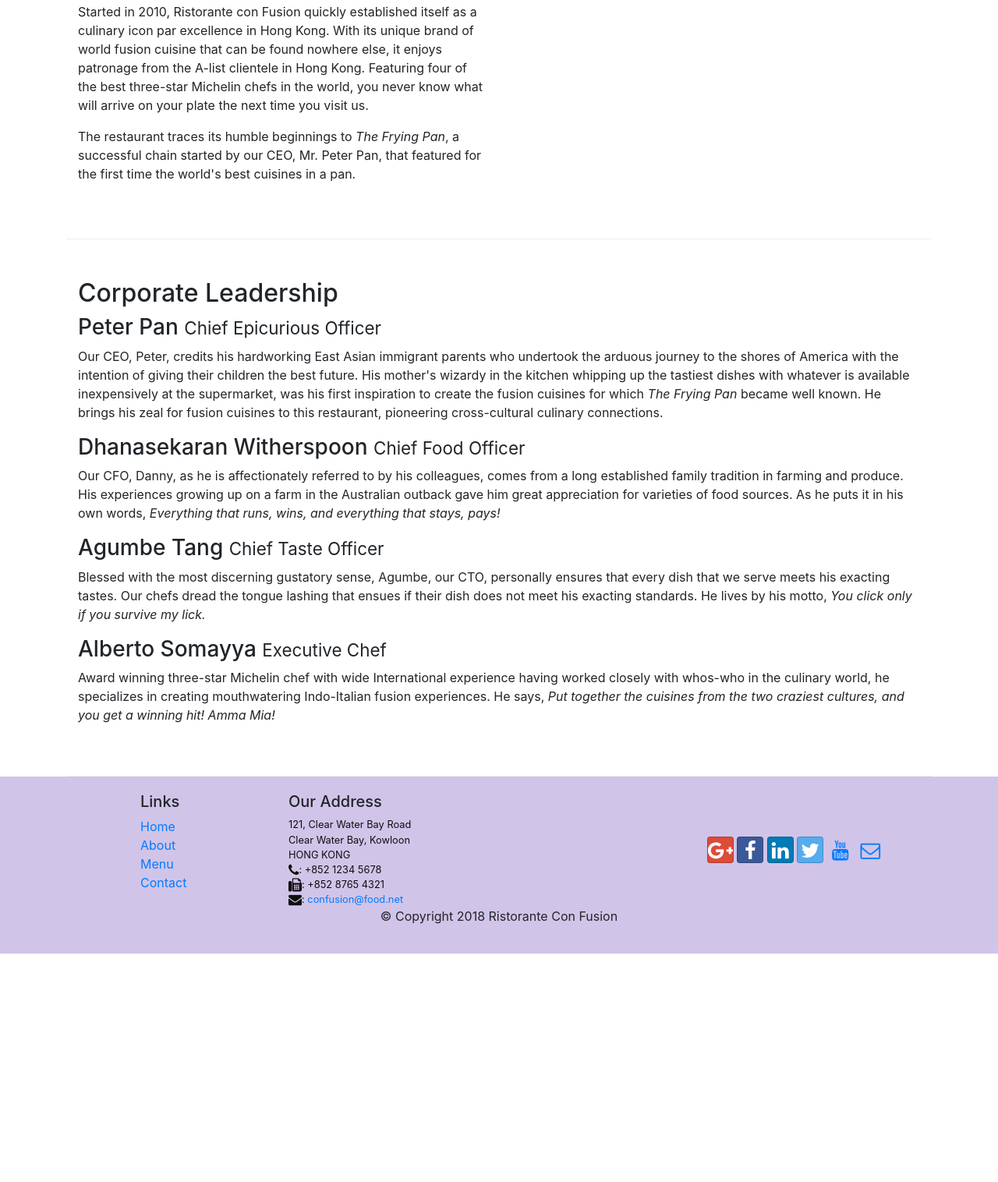
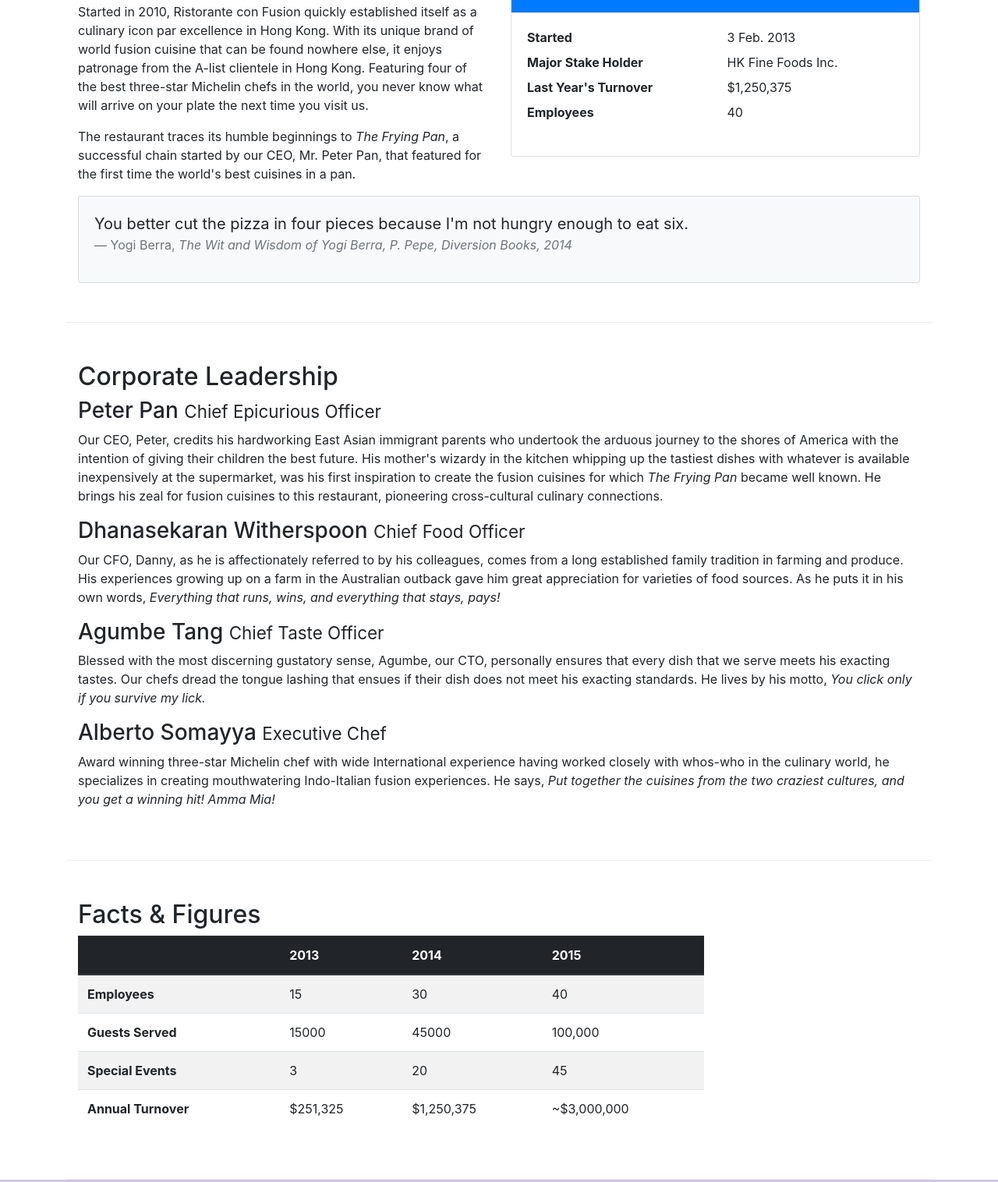
Before and after one commit to christinechengubc/coursera_front_end, a website: page Bootstrap4/conFusion/aboutus.html in a window 1280 px wide. Shown: the part 558-2074 px from the top of the page at 78% size. Before the commit the page ends 1781 px from the top, so only its background shows below. Drawn offline with nearby package versions, Linux system fonts and the light colour scheme.

Commit message:
Tables and Cards

```diff
--- a/Bootstrap4/conFusion/aboutus.html
+++ b/Bootstrap4/conFusion/aboutus.html
@@ -64,7 +64,37 @@
                 <p>Started in 2010, Ristorante con Fusion quickly established itself as a culinary icon par excellence in Hong Kong. With its unique brand of world fusion cuisine that can be found nowhere else, it enjoys patronage from the A-list clientele in Hong Kong.  Featuring four of the best three-star Michelin chefs in the world, you never know what will arrive on your plate the next time you visit us.</p>
                 <p>The restaurant traces its humble beginnings to <em>The Frying Pan</em>, a successful chain started by our CEO, Mr. Peter Pan, that featured for the first time the world's best cuisines in a pan.</p>
             </div>
-            <div>
+            <div class="col-sm">
+                <div class="card">
+                    <h3 class="card-header bg-primary text-white">Facts At a Glance</h3>
+                    <div class="card-body">
+                        <dl class="row">
+                            <dt class="col-6">Started</dt>
+                            <dd class="col-6">3 Feb. 2013</dd>
+                            <dt class="col-6">Major Stake Holder</dt>
+                            <dd class="col-6">HK Fine Foods Inc.</dd>
+                            <dt class="col-6">Last Year's Turnover</dt>
+                            <dd class="col-6">$1,250,375</dd>
+                            <dt class="col-6">Employees</dt>
+                            <dd class="col-6">40</dd>
+                        </dl>
+                    </div>
+                </div>
+            </div>
+            <div class="col-12">
+                <div class="card card-body bg-light">
+                    <blockquote class="blockquote">
+                        <p class="mb-0">
+                            You better cut the pizza in four pieces because I'm
+                            not hungry enough to eat six.
+                        </p>
+                        <footer class="blockquote-footer">Yogi Berra,
+                            <cite title="Source Title">The Wit and Wisdom of Yogi Berra,
+                                P. Pepe, Diversion Books, 2014
+                            </cite>
+                        </footer>
+                    </blockquote>
+                </div>
             </div>
         </div>
 
@@ -82,7 +112,50 @@
                 <p class="d-none d-sm-block">Award winning three-star Michelin chef with wide International experience having worked closely with whos-who in the culinary world, he specializes in creating mouthwatering Indo-Italian fusion experiences. He says, <em>Put together the cuisines from the two craziest cultures, and you get a winning hit! Amma Mia!</em></p>
             </div>
        </div>
-
+       <div class="row row-content">
+           <div class="col-12 col-sm-9">
+               <h2>Facts &amp; Figures</h2>
+               <div class="table-responsive">
+                    <table class="table table-striped">
+                        <thead class="thead-dark">
+                            <tr>
+                                <th>&nbsp;</th>
+                                <th>2013</th>
+                                <th>2014</th>
+                                <th>2015</th>
+                            </tr>
+                        </thead>
+                        <tbody>
+                            <tr>
+                                <th>Employees</th>
+                                <td>15</td>
+                                <td>30</td>
+                                <td>40</td>
+                            </tr>
+                            <tr>
+                                <th>Guests Served</th>
+                                <td>15000</td>
+                                <td>45000</td>
+                                <td>100,000</td>
+                            </tr>
+                            <tr>
+                                <th>Special Events</th>
+                                <td>3</td>
+                                <td>20</td>
+                                <td>45</td>
+                            </tr>
+                            <tr>
+                                <th>Annual Turnover</th>
+                                <td>$251,325</td>
+                                <td>$1,250,375</td>
+                                <td>~$3,000,000</td>
+                            </tr>
+                        </tbody>
+                    </table>
+                </div>
+           </div>
+           <div class="col-12 col-sm-3"></div>
+       </div>
     </div>
 
     <footer class="footer">
```
